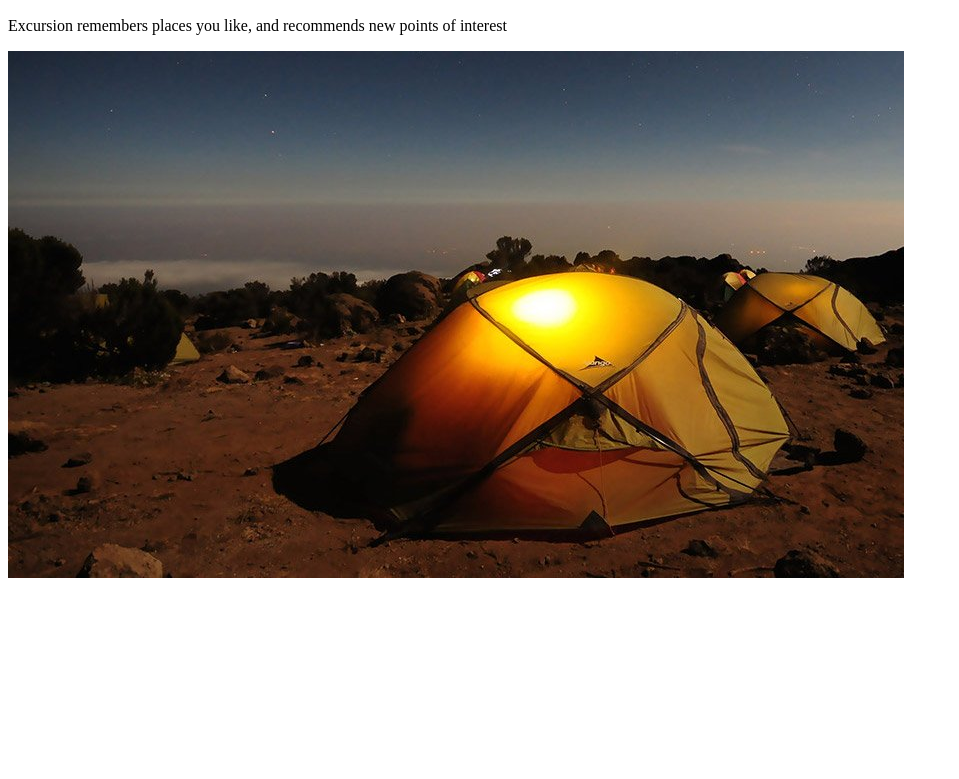
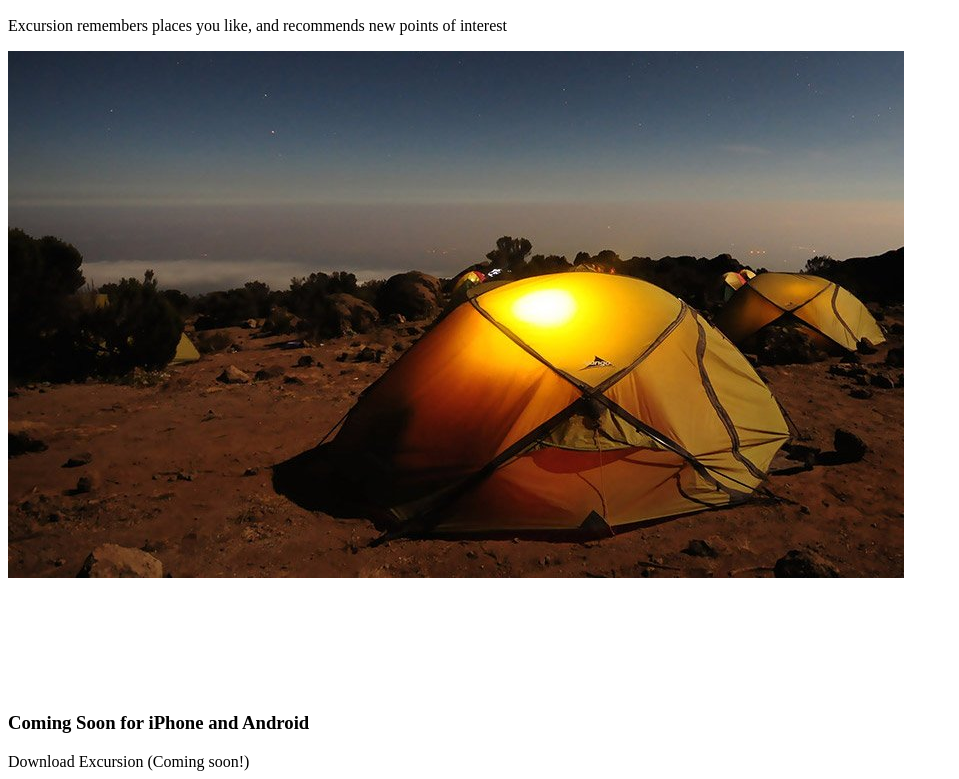
Before and after one commit to sarahvroff/Excursion, a plain HTML site: page index.html in a window 1280 px wide. Shown: the part 302-1081 px from the top of the page, without its empty margins (0-959 px from the left). Before the commit the page ends 892 px from the top, so only its background shows below. Drawn offline with Linux system fonts and the light colour scheme.

Commit message:
Add Coming-Soon section

```diff
--- a/index.html
+++ b/index.html
@@ -9,8 +9,8 @@
     <body>
         <header>
             <h1>Discover hidden places in the world around you</h1>
+            <a>Download Excursion (Coming soon!)</a>
         </header>
-        <a>Download Excursion (Coming soon!)</a>
         <section id="demo">
             <video autoplay muted>
                 <source src='./resources/videos/excursion.mp4' type='video/mp4'>
@@ -20,7 +20,12 @@
         <section id='discription'>
             <h2>Your personal travel guide</h2>
             <p>Excursion remembers places you like, and recommends new points of interest</p>
-            <img src="./resources/images/camp.jpg"/>
+            <img src="./resources/images/camp.jpg" alt="camp site"/>
+        </section>
+        <section id='coming soon'>
+            <img src="./resources/images/phone.png" alt="phone icon"/>
+            <h3>Coming Soon for iPhone and Android</h3>
+            <a>Download Excursion (Coming soon!)</a>
         </section>
     </body>
 
```
Also changed, not shown: resources/images/phone.png (added).
